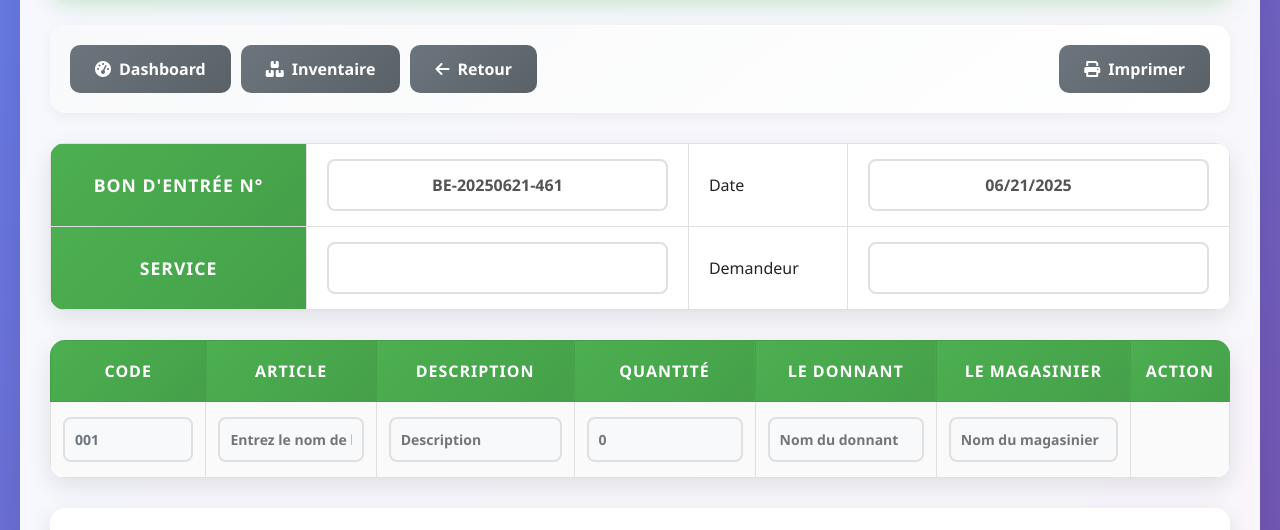
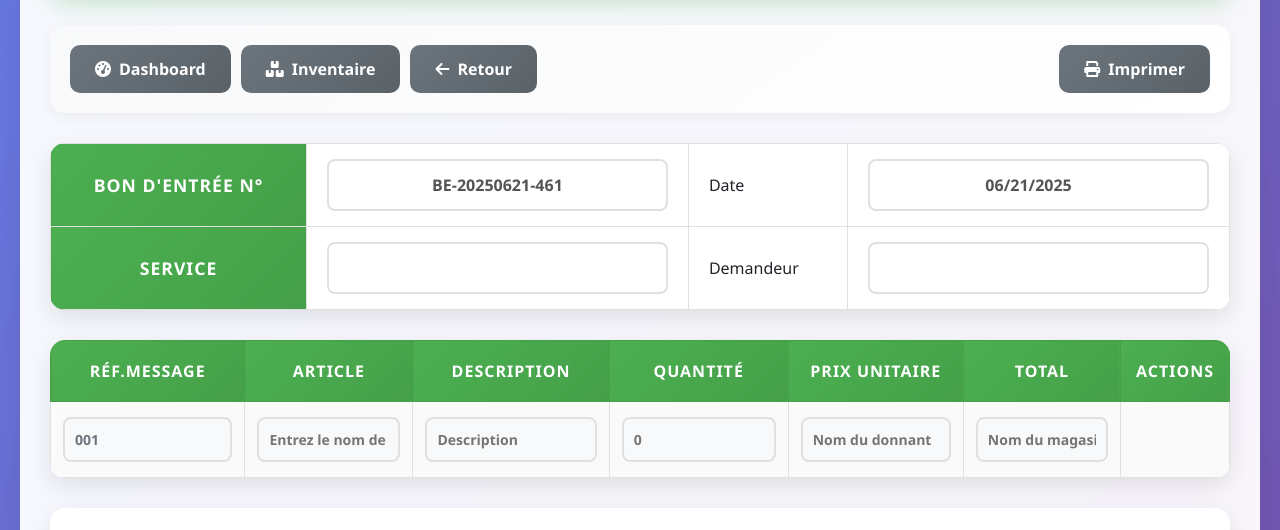
Before and after one commit to Mulcome1971/stock, a website: page stock-in.html in a window 1280 px wide. Shown: the part 238-768 px from the top of the page. Drawn offline with nearby package versions, Linux system fonts and the light colour scheme.

Commit message:
Add files via upload

```diff
--- a/stock-in.html
+++ b/stock-in.html
@@ -396,13 +396,13 @@
         <table class="items-table">
             <thead>
                 <tr>
-                    <th>Code</th>
+                    <th>Réf.message</th>
                     <th>Article</th>
                     <th>Description</th>
                     <th>Quantité</th>
-                    <th>Le donnant</th>
-                    <th>Le Magasinier</th>
-                    <th>Action</th>
+                    <th>Prix Unitaire</th>
+                    <th>Total</th>
+                    <th class="no-print">Actions</th>
                 </tr>
             </thead>
             <tbody id="itemsTable">
```
